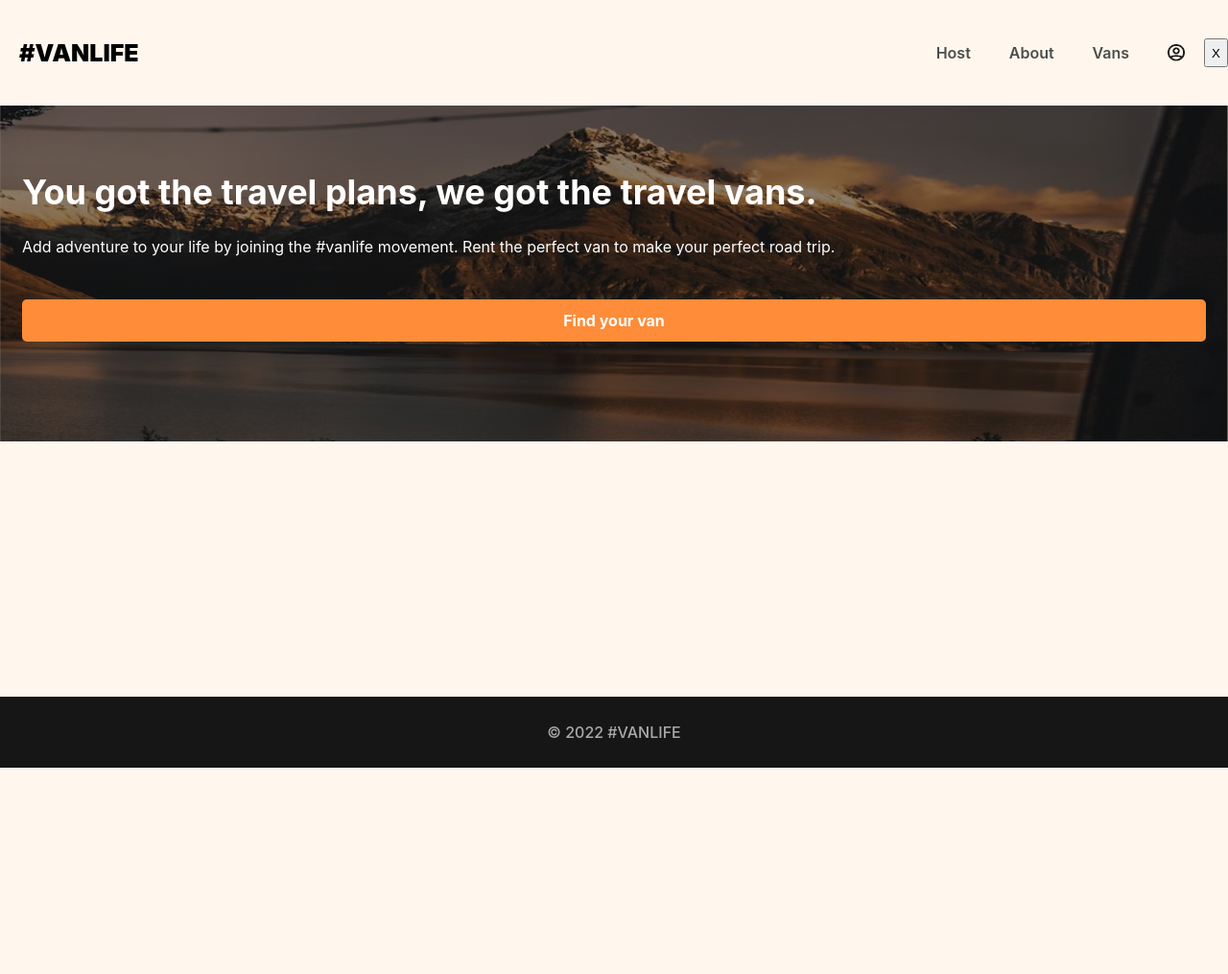
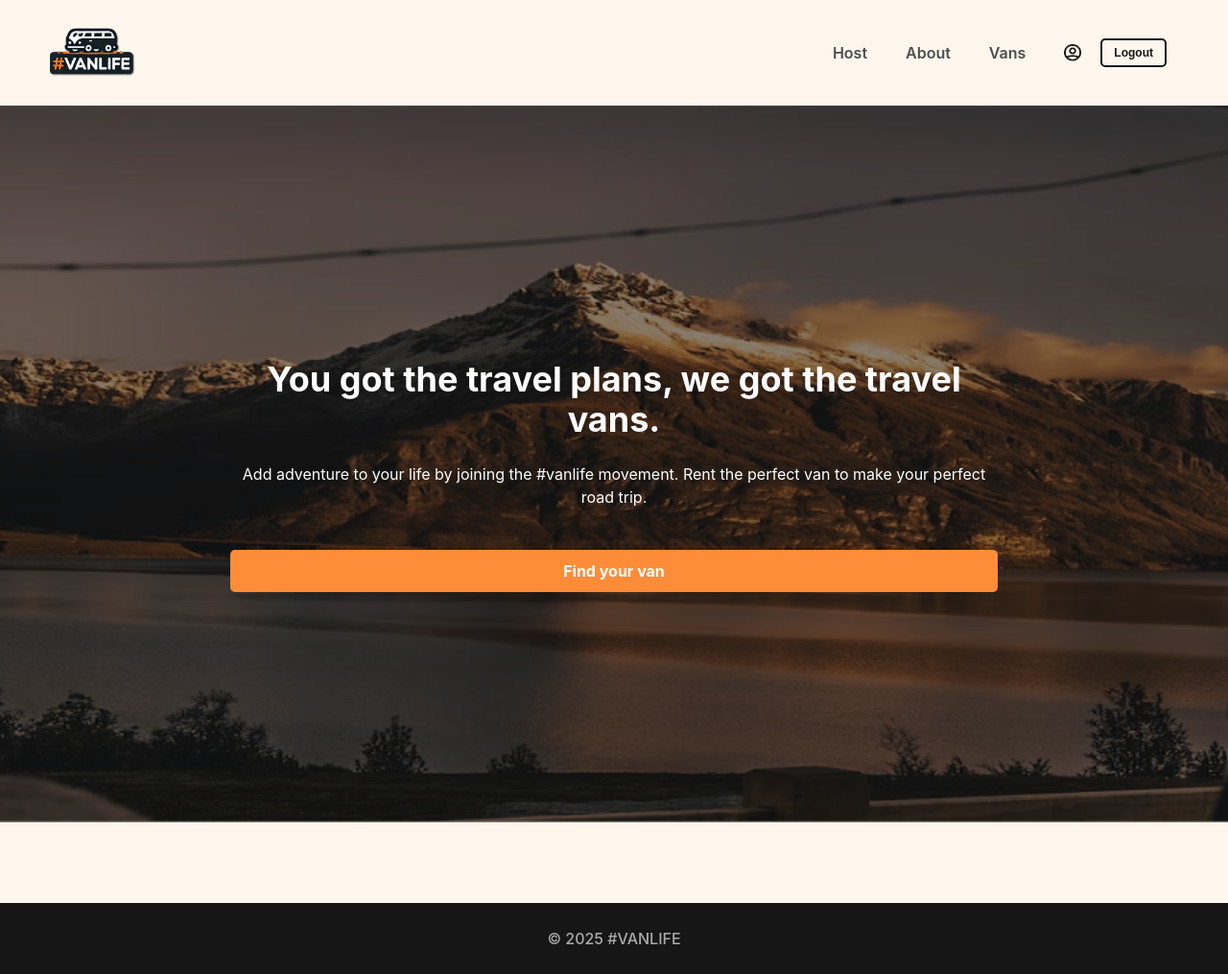
Before and after one commit to GiuliDev/VanLife, a React app: page / in a window 1280 px wide. Shown: the whole page at 96% size. Before the commit the page ends 800 px from the top, so only its background shows below. Built offline with nearby package versions, Linux system fonts and the light colour scheme; some packages are replaced by stand-ins of ours; what miragejs would draw is missing.

Commit message:
design verbessert und aktualisiert

```diff
--- a/components/Footer.jsx
+++ b/components/Footer.jsx
@@ -2,6 +2,6 @@ import React from "react"
 
 export default function Footer() {
     return (
-        <footer>&#169; 2022 #VANLIFE</footer>
+        <footer>&#169; 2025 #VANLIFE</footer>
     )
 }
--- a/components/Header.jsx
+++ b/components/Header.jsx
@@ -15,7 +15,9 @@ export default function Header() {
 
     return (
         <header>
-            <Link className="site-logo" to="/">#VanLife</Link>
+            <Link className="site-logo" to="/">
+                <img src="logo.png" className="logo" alt="VanLife Logo" />
+            </Link>
             <nav>
                 <NavLink
                     to="/host"
@@ -41,7 +43,7 @@ export default function Header() {
                         className="login-icon"
                     />
                 </Link>
-                <button onClick={fakeLogOut}>X</button>
+                <button className="logout" onClick={fakeLogOut}>Logout</button>
             </nav>
         </header>
     )
--- a/index.css
+++ b/index.css
@@ -35,6 +35,7 @@ header {
     display: flex;
     align-items: center;
     padding-block: 10px;
+
 }
 
 header .site-logo {
@@ -69,6 +70,23 @@ header .login-link {
 
 nav {
     display: flex;
+    margin: 0 4em;
+}
+
+.logo {
+    width: 150px;
+}
+
+.logout {
+    background-color: transparent;
+    border: 2px solid #161616;
+    color: #161616;
+    font-size: 0.75rem;
+    font-weight: 600;
+    padding: 5px 12px;
+    border-radius: 5px;
+    cursor: pointer;
+    transition: all 0.3s ease-in-out;
 }
 
 main {
@@ -126,6 +144,25 @@ footer {
     min-height: 350px;
     color: white;
     padding: 45px 23px;
+}
+
+@media (min-width: 1024px) {
+    .home-container {
+        padding: 15em;
+        margin: 0 auto;
+    }
+
+    .homeText {
+        text-align: center;
+        max-width: 900px;
+        margin: 0 auto;
+    }
+
+    .homeBTN {
+
+        padding: 10em;
+        display: inline;
+    }
 }
 
 .home-container h1 {
--- a/pages/Home.jsx
+++ b/pages/Home.jsx
@@ -4,9 +4,11 @@ import { Link } from "react-router-dom"
 export default function Home() {
     return (
         <div className="home-container">
-            <h1>You got the travel plans, we got the travel vans.</h1>
-            <p>Add adventure to your life by joining the #vanlife movement. Rent the perfect van to make your perfect road trip.</p>
-            <Link to="vans">Find your van</Link>
+            <div className="homeText">
+                <h1>You got the travel plans, we got the travel vans.</h1>
+                <p>Add adventure to your life by joining the #vanlife movement. Rent the perfect van to make your perfect road trip.</p>
+                <Link className="homeBTN" to="vans">Find your van</Link>
+            </div>
         </div>
     )
 };
```
Also changed, not shown: logo.png (added).
